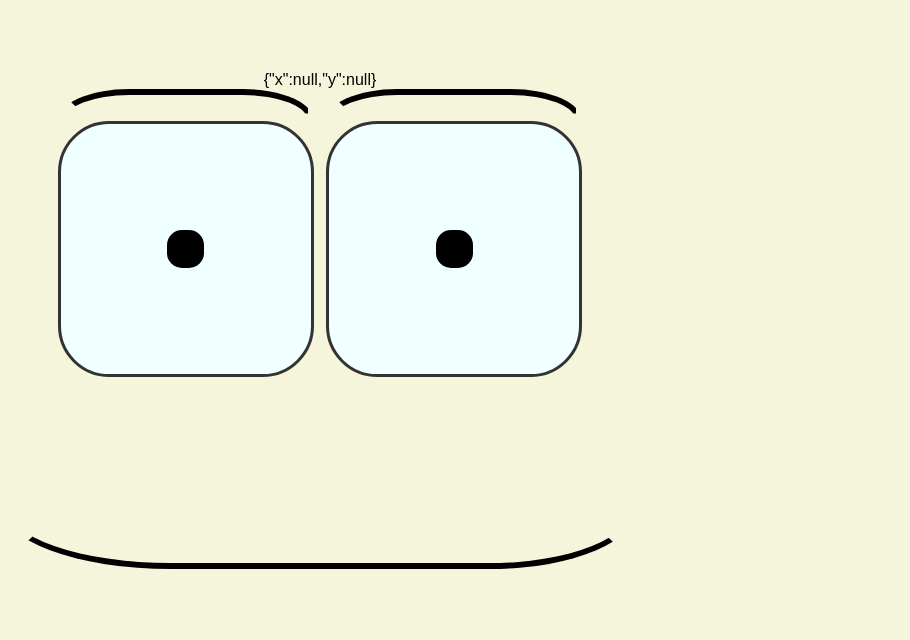
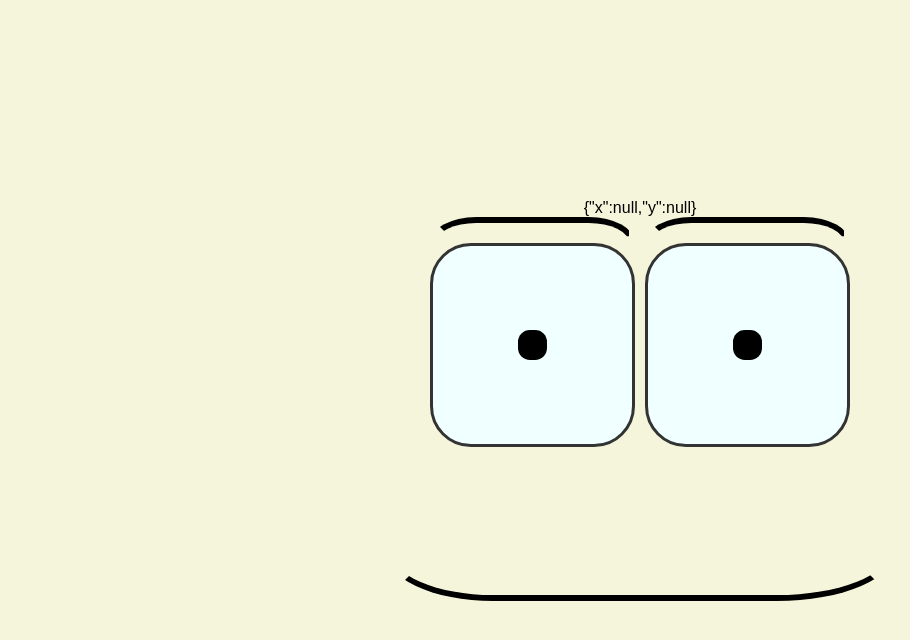
Before and after one commit to mkuenzl/animate-cursor, a React (Create React App) app: page / in a window 1280 px wide. Shown: the top 640 px of the page, without its empty margins (0-910 px from the left). Built offline with nearby package versions, Linux system fonts and the light colour scheme.

Commit message:
added prettier extension

```diff
--- a/public/index.html
+++ b/public/index.html
@@ -5,14 +5,10 @@
 		<link rel="icon" href="%PUBLIC_URL%/favicon.ico" />
 		<meta name="viewport" content="width=device-width, initial-scale=1" />
 		<meta name="theme-color" content="#000000" />
-    <meta
-      name="description"
-      content="Eyes that track the mouse cursor."
-    />
+		<meta name="description" content="Eyes that track the mouse cursor." />
 		<link rel="apple-touch-icon" href="%PUBLIC_URL%/logo192.png" />
 		<link rel="manifest" href="%PUBLIC_URL%/manifest.json" />
 		<title>Tracking Cursor Eyes</title>
-
 	</head>
 	<body>
 		<noscript>You need to enable JavaScript to run this app.</noscript>
--- a/src/index.css
+++ b/src/index.css
@@ -11,7 +11,7 @@
 
 /* Defines all css variables across the project - can be used anywhere with var() */
 :root {
-  --width: 50vw;
+	--width: 40vw;
 	--positionX: 5px;
 	--positionY: 5px;
 	--x: 5px;
@@ -29,11 +29,11 @@ html {
 body {
 	/*font-family: 'Anek Odia', sans-serif;*/
 	/*font-family: 'Space Mono', monospace;*/
-  font-family: 'Poppins', sans-serif;
+	font-family: "Poppins", sans-serif;
 	background: beige;
 	display: flex;
-  /* justify-content: center;
-  align-items: center;*/
+	justify-content: center;
+	align-items: center;
 	min-height: 100vh;
 	max-width: 100vw;
 }
```
Also changed, not shown: src/App.js (+6 -7 lines), public/manifest.json. Lines whose indentation alone changed are shown as unchanged.
